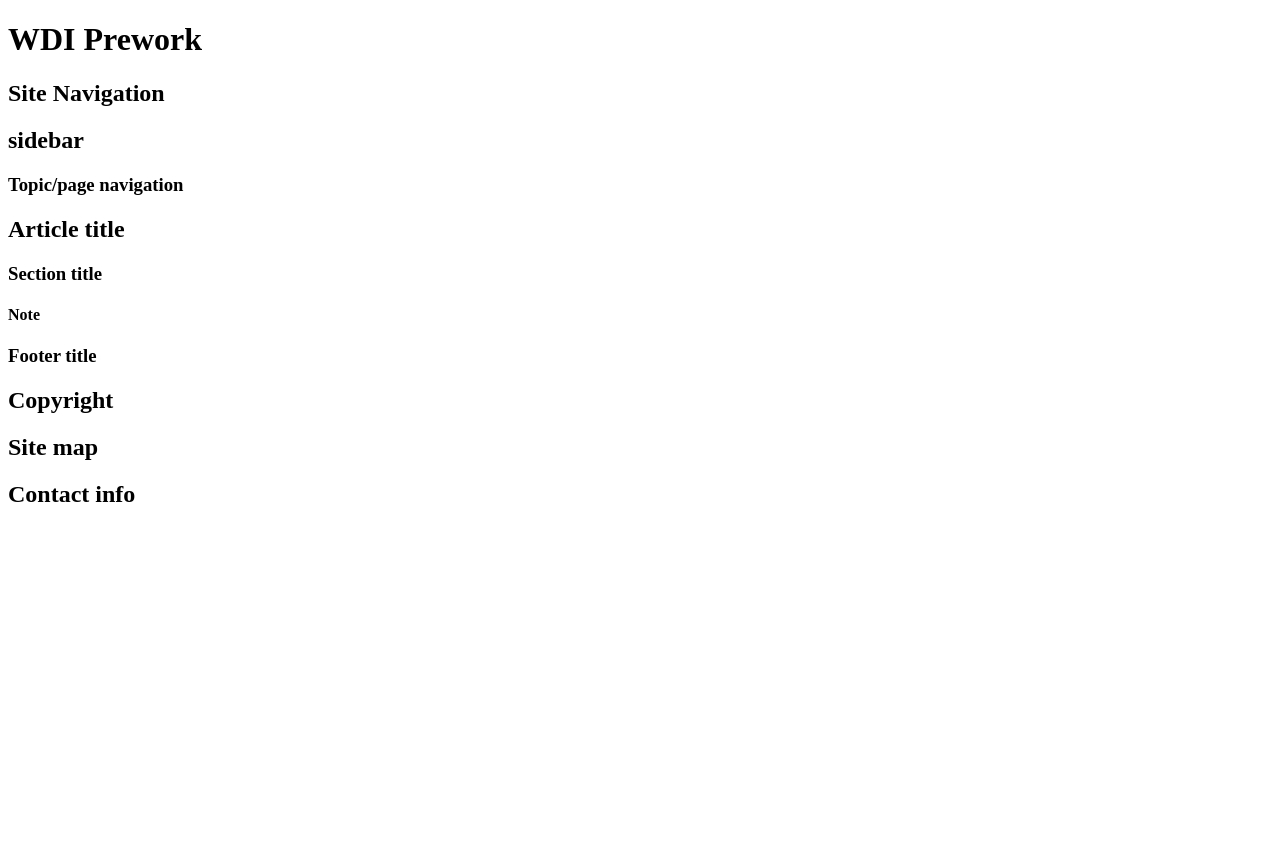
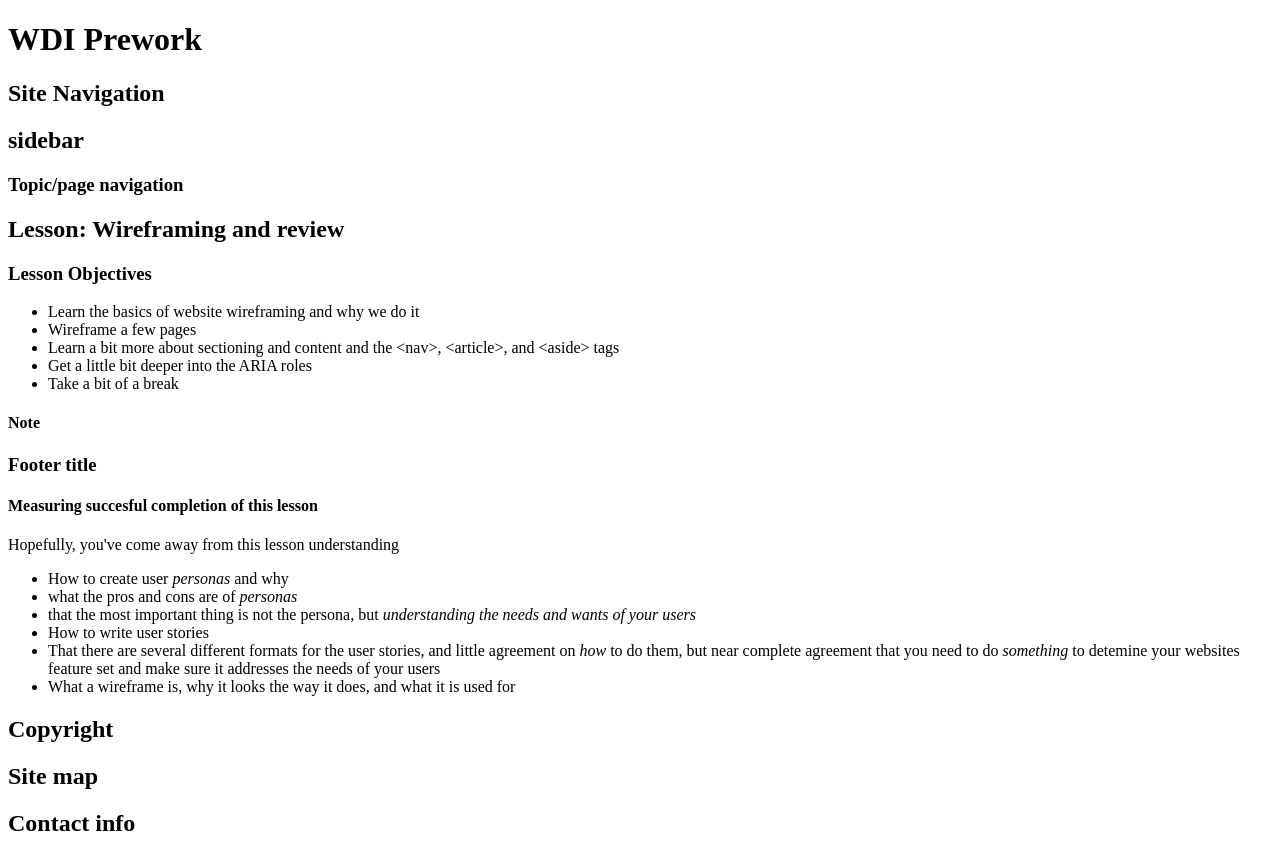
Before and after one commit to Simon245/WDI_Prework, a plain HTML site: page index.html in a window 1280 px wide. Before the commit the page ends 800 px from the top, so only its background shows below. Drawn offline with Linux system fonts and the light colour scheme.

Commit message:
lesson 11 measuring succesful completion

```diff
--- a/index.html
+++ b/index.html
@@ -1,12 +1,12 @@
 <!DOCTYPE html>
-<!-- couldn't get past the first few lines on my own, Obviously I have a lot to memorise before this starts -->
+<!-- couldn't get past the first few lines on my own, Obviously I have a lot to memorise before this course starts -->
 <html lang="en">
   <head>
 	<meta charset="utf-8">
 	<title>WDI Prework</title>
   </head>
   <body>
-    <header role="banner">
+   <header role="banner">
      <h1 id="logo">WDI Prework</h1>
      <nav id="site-navigation" role="navigation">
       <h2>Site Navigation</h2>
@@ -23,12 +23,17 @@
     </aside>
     <article id="lesson">
       <header>
-        <h2>Article title</h2>
-        <!-- lesson objectives here -->
+        <h2>Lesson: Wireframing and review</h2>
       </header>
-      <section>
-        <h3>Section title</h3>
-        <!-- main article content here -->
+      <section id="lesson-objectives">
+        <h3>Lesson Objectives</h3>
+        <ul class="objectives">
+          <li>Learn the basics of website wireframing and why we do it</li>
+          <li>Wireframe a few pages</li>
+          <li> Learn a bit more about sectioning and content and the &lt;nav&gt;, &lt;article&gt;, and &lt;aside&gt; tags</li>
+          <li>Get a little bit deeper into the ARIA roles</li>
+          <li>Take a bit of a break</li>
+        </ul>
         <aside role="note">
           <h4>Note</h4>
           <!-- parenthetical commentary here -->
@@ -36,7 +41,18 @@
       </section>
       <footer>
         <h3>Footer title</h3>
-        <!-- successful completion measures here -->
+        <section id="success-measures">
+          <h4>Measuring succesful completion of this lesson</h4>
+          <p>Hopefully, you've come away from this lesson understanding</p>
+          <ul class="measures">
+            <li>How to create user <em>personas</em> and why</li>
+            <li>what the pros and cons are of <em>personas</em></li>
+            <li>that the most important thing is not the persona, but <em>understanding the needs and wants of your users</em></li>
+            <li>How to write user stories</li>
+            <li>That there are several different formats for the user stories, and little agreement on <em>how</em> to do them, but near complete agreement that you need to do <em>something</em> to detemine your websites feature set and make sure it addresses the needs of your users</li>
+            <li>What a wireframe is, why it looks the way it does, and what it is used for</li>
+          </ul>
+        </section>
         <!-- additional resources here -->
       </footer>
     </article>
```
